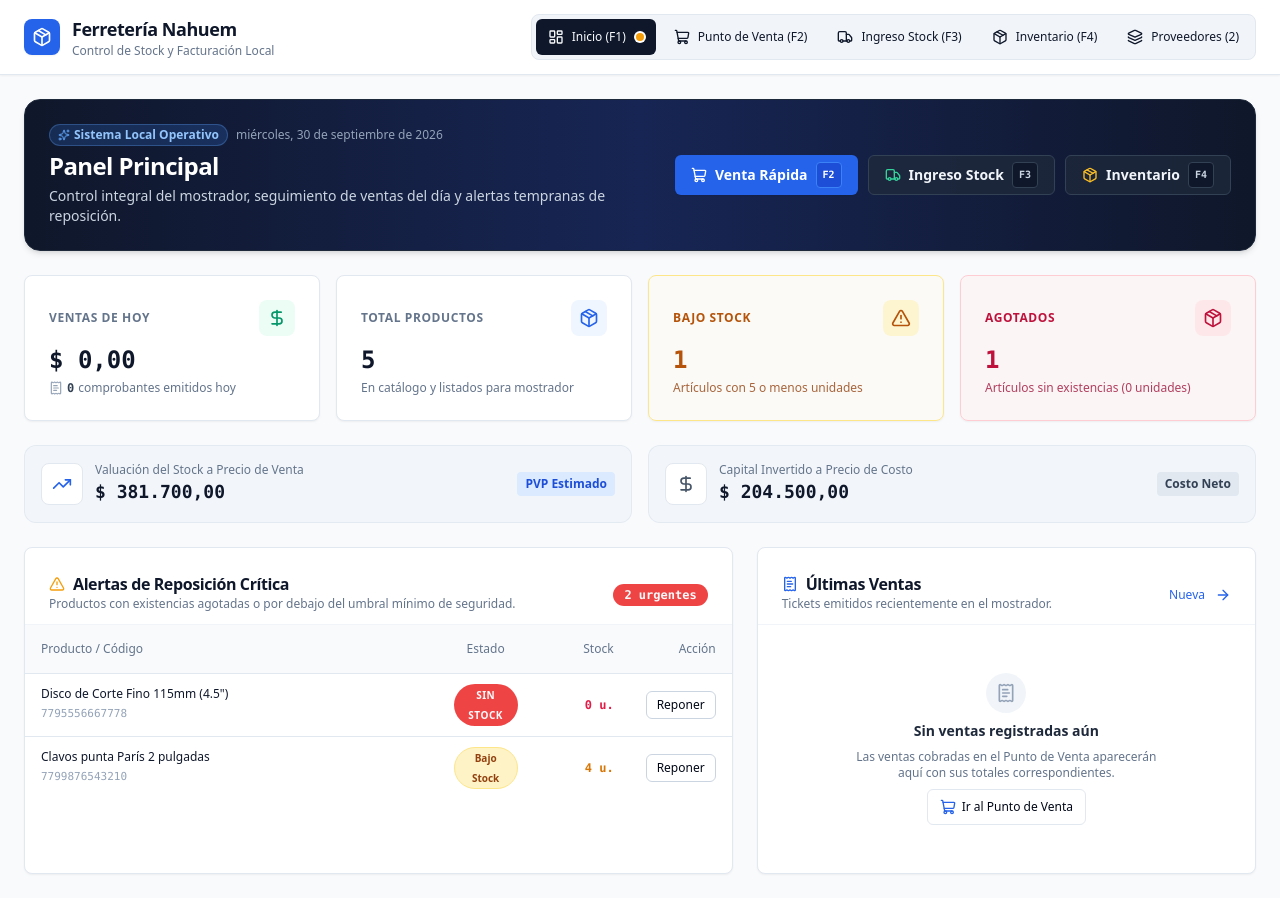
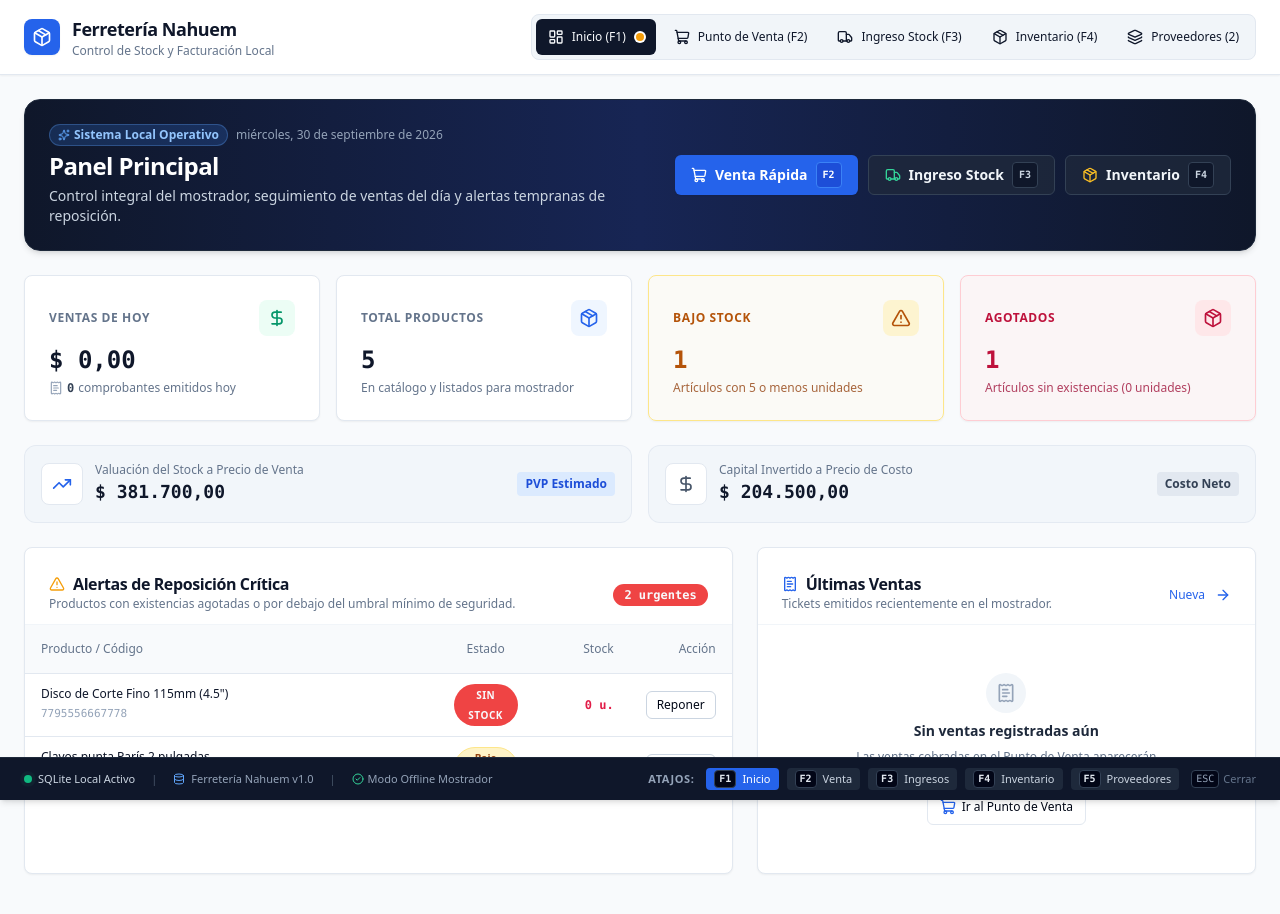
Before and after one commit to santilo23/Ferreteria_Nahuem, a React (Vite) app: page / in a window 1280 px wide. Shown: the top 914 px of the page. Built offline with nearby package versions, Linux system fonts and the light colour scheme.

Commit message:
feat: add global keyboard shortcuts for fast navigation

```diff
--- a/src/App.tsx
+++ b/src/App.tsx
@@ -1,10 +1,12 @@
-import { useState, useMemo, useEffect } from 'react'
+import { useState, useMemo } from 'react'
 import { Button } from '@/presentation/components/ui/button'
 import { CatalogView } from '@/presentation/views/catalog'
 import { SuppliersView } from '@/presentation/views/suppliers/suppliers-view'
 import { StockEntryView } from '@/presentation/views/stock-entry/stock-entry-view'
 import { PosView, ReceiptDialog } from '@/presentation/views/pos'
 import { DashboardView } from '@/presentation/views/dashboard'
+import { ShortcutBar, TabType } from '@/presentation/components/shortcut-bar'
+import { useGlobalShortcuts } from '@/presentation/hooks/use-global-shortcuts'
 import { Package, ShoppingCart, Layers, Truck, LayoutDashboard } from 'lucide-react'
 import { Product, Supplier, StockMovement, Receipt, ReceiptItem } from '@/core/domain/entities'
 import {
@@ -117,17 +119,30 @@ export function App() {
   const [currentSaleResult, setCurrentSaleResult] = useState<ProcessSaleResult | null>(null)
   const [isReceiptOpen, setIsReceiptOpen] = useState(false)
 
-  // Global hotkeys (F2 -> POS)
-  useEffect(() => {
-    const handleKeyDown = (e: KeyboardEvent) => {
-      if (e.key === 'F2') {
-        e.preventDefault()
-        setActiveTab('pos')
+  useGlobalShortcuts({
+    onNavigateDashboard: () => {
+      setSelectedProductForEntry(null)
+      setActiveTab('dashboard')
+    },
+    onNavigatePos: () => {
+      setActiveTab('pos')
+    },
+    onNavigateEntries: () => {
+      setSelectedProductForEntry(null)
+      setActiveTab('entries')
+    },
+    onNavigateStock: () => {
+      setActiveTab('stock')
+    },
+    onNavigateSuppliers: () => {
+      setActiveTab('suppliers')
+    },
+    onEscape: () => {
+      if (isReceiptOpen) {
+        setIsReceiptOpen(false)
       }
-    }
-    window.addEventListener('keydown', handleKeyDown)
-    return () => window.removeEventListener('keydown', handleKeyDown)
-  }, [])
+    },
+  })
 
   const handleCreateProduct = async (dto: CreateProductDTO): Promise<Product> => {
     if (dto.barcode && dto.barcode.trim()) {
@@ -508,6 +523,15 @@ export function App() {
         )}
       </main>
 
+      {/* Sticky Bottom Shortcut Bar */}
+      <ShortcutBar
+        activeTab={activeTab}
+        onTabChange={(tab: TabType) => {
+          setSelectedProductForEntry(null)
+          setActiveTab(tab)
+        }}
+      />
+
       {/* Printable Receipt Modal */}
       <ReceiptDialog
         saleResult={currentSaleResult}
--- /dev/null
+++ b/src/presentation/components/shortcut-bar.tsx
@@ -0,0 +1,82 @@
+import { Database, CircleCheck } from 'lucide-react'
+
+export type TabType = 'dashboard' | 'pos' | 'entries' | 'stock' | 'suppliers'
+
+interface ShortcutBarProps {
+  activeTab: TabType
+  onTabChange: (tab: TabType) => void
+}
+
+interface ShortcutItem {
+  key: string
+  label: string
+  tab: TabType
+}
+
+const shortcuts: ShortcutItem[] = [
+  { key: 'F1', label: 'Inicio', tab: 'dashboard' },
+  { key: 'F2', label: 'Venta', tab: 'pos' },
+  { key: 'F3', label: 'Ingresos', tab: 'entries' },
+  { key: 'F4', label: 'Inventario', tab: 'stock' },
+  { key: 'F5', label: 'Proveedores', tab: 'suppliers' },
+]
+
+export function ShortcutBar({ activeTab, onTabChange }: ShortcutBarProps) {
+  return (
+    <footer className="bg-slate-900 text-slate-300 border-t border-slate-800 px-6 py-2 flex flex-col sm:flex-row items-center justify-between text-xs gap-3 print:hidden sticky bottom-0 z-30 select-none shadow-md">
+      {/* System Status Indicators */}
+      <div className="flex items-center gap-4 text-[11px] text-slate-400">
+        <div className="flex items-center gap-1.5">
+          <span className="relative flex h-2 w-2">
+            <span className="animate-ping absolute inline-flex h-full w-full rounded-full bg-emerald-400 opacity-75"></span>
+            <span className="relative inline-flex rounded-full h-2 w-2 bg-emerald-500"></span>
+          </span>
+          <span className="font-medium text-slate-300">SQLite Local Activo</span>
+        </div>
+        <span className="text-slate-600 hidden md:inline">|</span>
+        <div className="hidden md:flex items-center gap-1.5 text-slate-400">
+          <Database className="h-3 w-3 text-blue-400" />
+          <span>Ferretería Nahuem v1.0</span>
+        </div>
+        <span className="text-slate-600 hidden lg:inline">|</span>
+        <div className="hidden lg:flex items-center gap-1 text-slate-400">
+          <CircleCheck className="h-3 w-3 text-emerald-400" />
+          <span>Modo Offline Mostrador</span>
+        </div>
+      </div>
+
+      {/* Global Shortcut Quick Keys */}
+      <div className="flex items-center gap-2 overflow-x-auto py-0.5">
+        <span className="text-[11px] font-semibold text-slate-400 uppercase tracking-wider mr-1 hidden sm:inline">
+          Atajos:
+        </span>
+        {shortcuts.map(({ key, label, tab }) => {
+          const isActive = activeTab === tab
+          return (
+            <button
+              key={key}
+              type="button"
+              onClick={() => onTabChange(tab)}
+              className={`inline-flex items-center gap-1.5 px-2 py-0.5 rounded text-[11px] font-medium transition-all ${
+                isActive
+                  ? 'bg-blue-600 text-white shadow-xs'
+                  : 'bg-slate-800 text-slate-300 hover:bg-slate-700 hover:text-white'
+              }`}
+            >
+              <kbd className="px-1 py-0.2 bg-slate-950 text-slate-200 border border-slate-700 rounded text-[10px] font-mono font-semibold">
+                {key}
+              </kbd>
+              <span>{label}</span>
+            </button>
+          )
+        })}
+        <div className="hidden sm:inline-flex items-center gap-1 text-[11px] text-slate-500 ml-1">
+          <kbd className="px-1 py-0.2 bg-slate-950 text-slate-400 border border-slate-700 rounded text-[10px] font-mono">
+            ESC
+          </kbd>
+          <span>Cerrar</span>
+        </div>
+      </div>
+    </footer>
+  )
+}
--- /dev/null
+++ b/src/presentation/hooks/use-global-shortcuts.ts
@@ -0,0 +1,67 @@
+import { useEffect } from 'react'
+
+export interface UseGlobalShortcutsOptions {
+  onNavigateDashboard?: () => void
+  onNavigatePos?: () => void
+  onNavigateEntries?: () => void
+  onNavigateStock?: () => void
+  onNavigateSuppliers?: () => void
+  onEscape?: () => void
+  enabled?: boolean
+}
+
+export function useGlobalShortcuts({
+  onNavigateDashboard,
+  onNavigatePos,
+  onNavigateEntries,
+  onNavigateStock,
+  onNavigateSuppliers,
+  onEscape,
+  enabled = true,
+}: UseGlobalShortcutsOptions) {
+  useEffect(() => {
+    if (!enabled) return
+
+    const handleKeyDown = (e: KeyboardEvent) => {
+      switch (e.key) {
+        case 'F1':
+          e.preventDefault()
+          onNavigateDashboard?.()
+          break
+        case 'F2':
+          e.preventDefault()
+          onNavigatePos?.()
+          break
+        case 'F3':
+          e.preventDefault()
+          onNavigateEntries?.()
+          break
+        case 'F4':
+          e.preventDefault()
+          onNavigateStock?.()
+          break
+        case 'F5':
+          // Prevent browser refresh so desktop app remains in state
+          e.preventDefault()
+          onNavigateSuppliers?.()
+          break
+        case 'Escape':
+          onEscape?.()
+          break
+        default:
+          break
+      }
+    }
+
+    window.addEventListener('keydown', handleKeyDown)
+    return () => window.removeEventListener('keydown', handleKeyDown)
+  }, [
+    enabled,
+    onNavigateDashboard,
+    onNavigatePos,
+    onNavigateEntries,
+    onNavigateStock,
+    onNavigateSuppliers,
+    onEscape,
+  ])
+}
```
Also changed, not shown: 2 other files (tests, documents, lock files or other folders).
